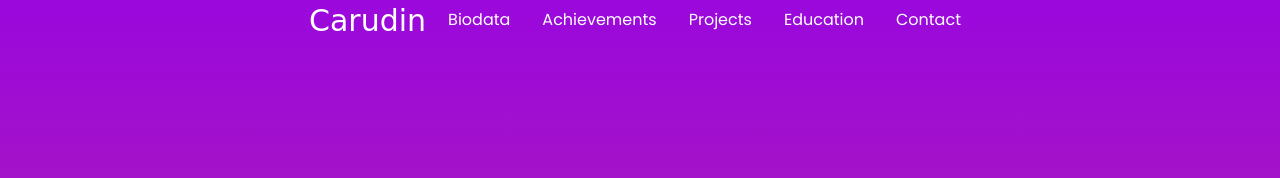
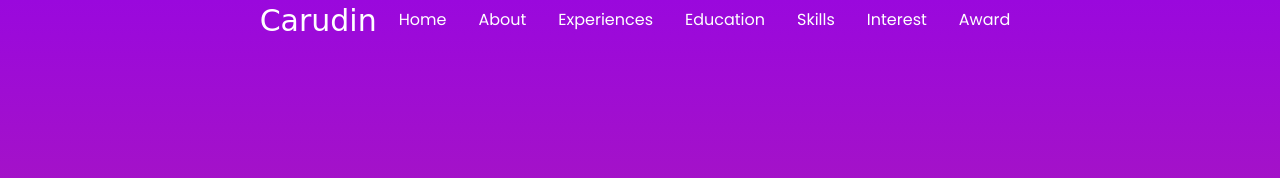
Before and after one commit to Bogeng203/tugas-akhir8, a plain HTML site: page index.html in a window 1280 px wide. Shown: the top 178 px of the page. Drawn offline with nearby package versions, Linux system fonts and the light colour scheme; a web font is replaced by a local one.

Commit message:
Update index.html

```diff
--- a/index.html
+++ b/index.html
@@ -103,20 +103,25 @@
       </li>
 
       <li class="nav-item-item">
-        <a class="nav-link" href="#Biodata">Biodata</a>
+        <a class="nav-link" href="#Biodata">Home</a>
       </li>
       <li class="nav-item-item">
-        <a class="nav-link" href="#Achievements">Achievements</a>
+        <a class="nav-link" href="#Achievements">About</a>
       </li>
       <li class="nav-item-item">
-        <a class="nav-link" href="#Projects">Projects</a>
+        <a class="nav-link" href="#Projects">Experiences</a>
       </li>
       <li class="nav-item-item">
         <a class="nav-link" href="#Certifications">Education</a>
       </li>
       <li class="nav-item-item">
-        <a class="nav-link" href="#Contact">Contact</a>
+        <a class="nav-link" href="#Contact">Skills</a>
       </li>
+      <li class="nav-item">
+      <a class="nav-link active" href="#interest">Interest</a>
+       </li>
+      <li class="nav-item">
+      <a class="nav-link active" href="#award">Award</a>
     </ul>
     <div class="all-body-cover">
       <img
```
